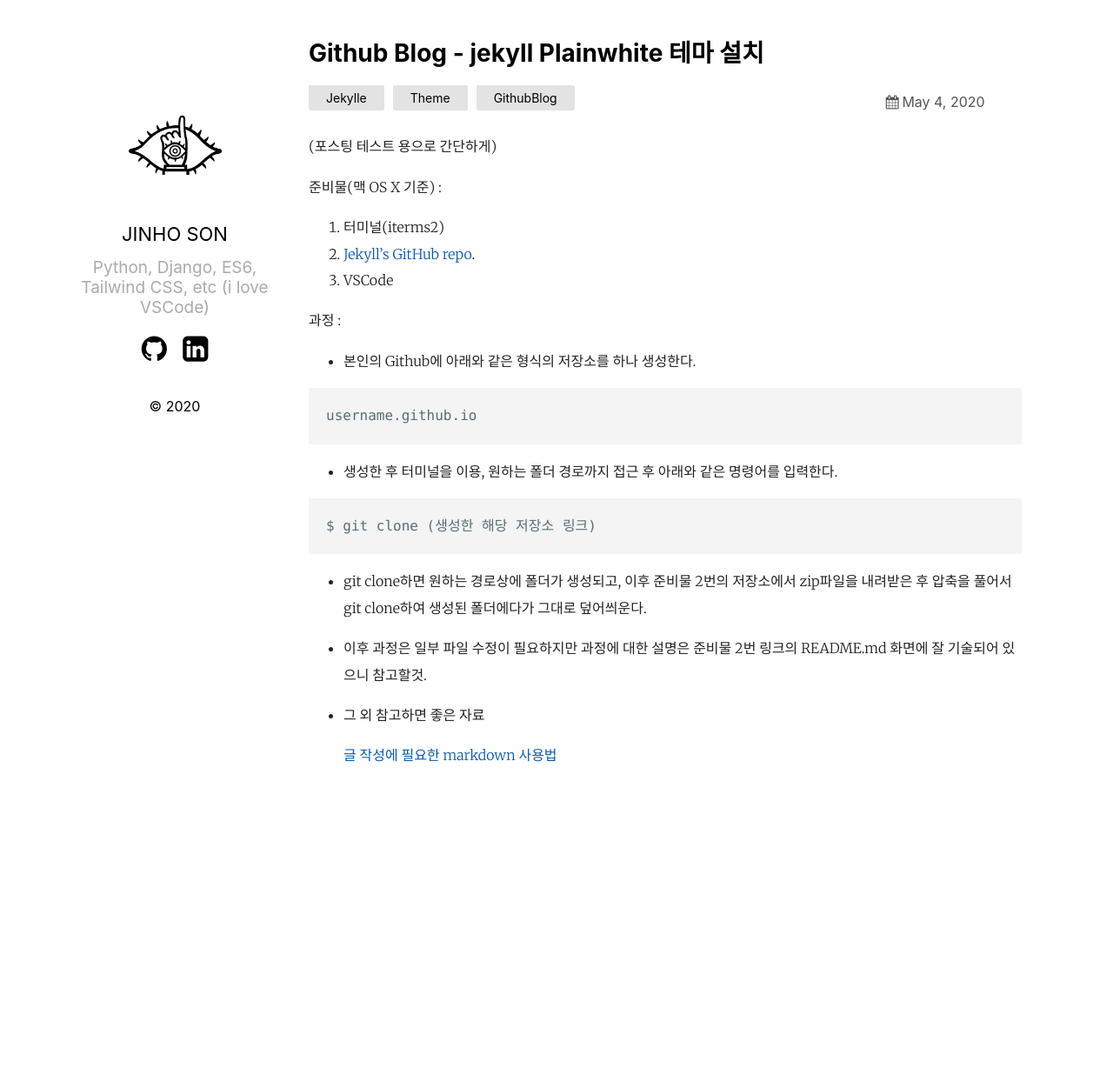
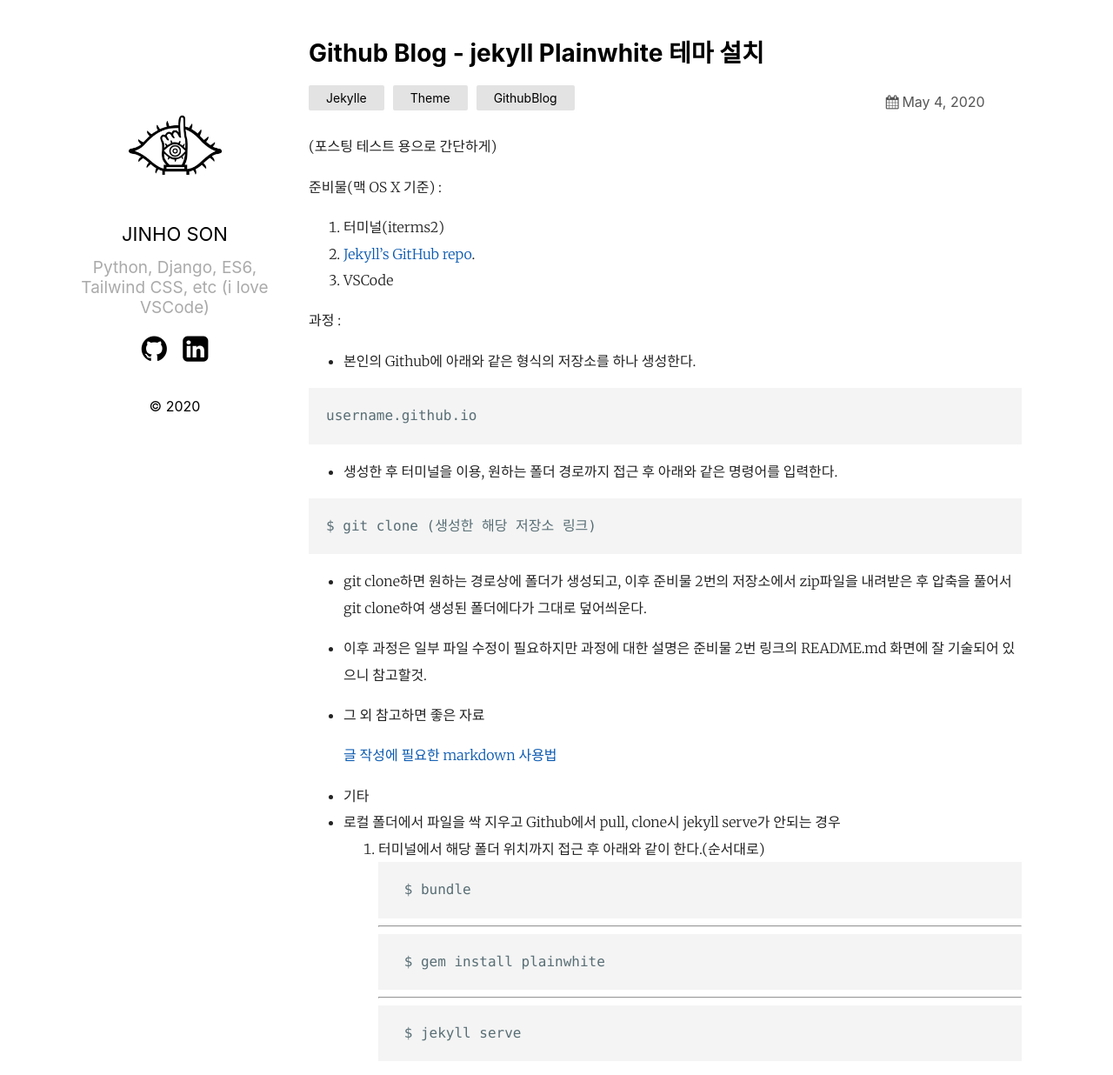
Before and after one commit to Trapa-Eureka/trapa-eureka.github.io, a Jekyll site: the page built from _posts/2020-05-04-Jekyll-plainwhite-theme.markdown, in a window 1280 px wide and 1265 px high. Shown: the top 1236 px of the window at 87% size. Built offline with Jekyll 4.4.1, drawn with Linux system fonts in a browser that asks for light colours; comment, search, counter and statistics services are not loaded.

Commit message:
content add

````diff
--- a/_posts/2020-05-04-Jekyll-plainwhite-theme.markdown
+++ b/_posts/2020-05-04-Jekyll-plainwhite-theme.markdown
@@ -34,3 +34,18 @@ $ git clone (생성한 해당 저장소 링크)
    [글 작성에 필요한 markdown 사용법][markdown-use]
 
 [markdown-use]: https://gist.github.com/ihoneymon/652be052a0727ad59601
+
+* 기타
+- 로컬 폴더에서 파일을 싹 지우고 Github에서 pull, clone시 jekyll serve가 안되는 경우
+1. 터미널에서 해당 폴더 위치까지 접근 후 아래와 같이 한다.(순서대로)
+   ```
+   $ bundle
+   ```
+   *****
+   ```
+   $ gem install plainwhite
+   ```
+   *****
+   ```
+   $ jekyll serve
+   ```
````
Also changed, not shown: 3 other files.
